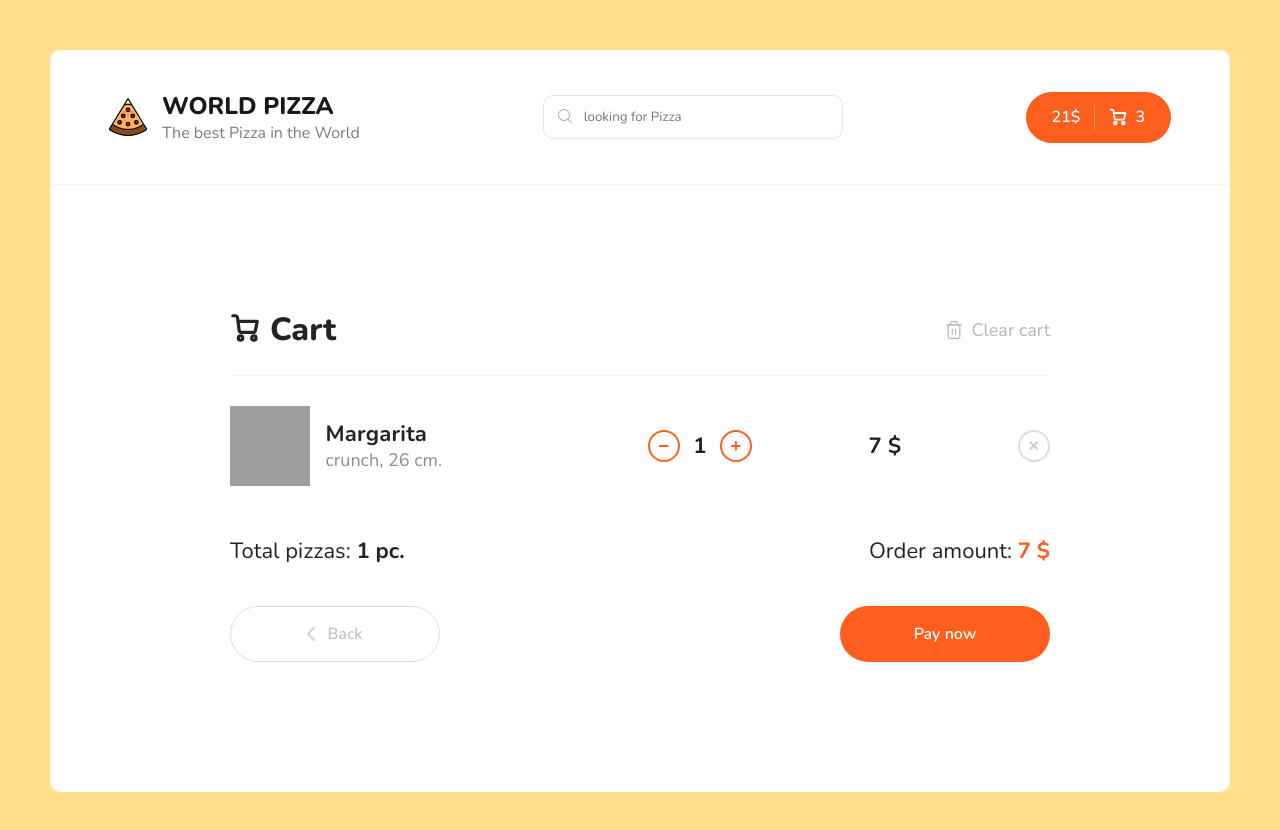
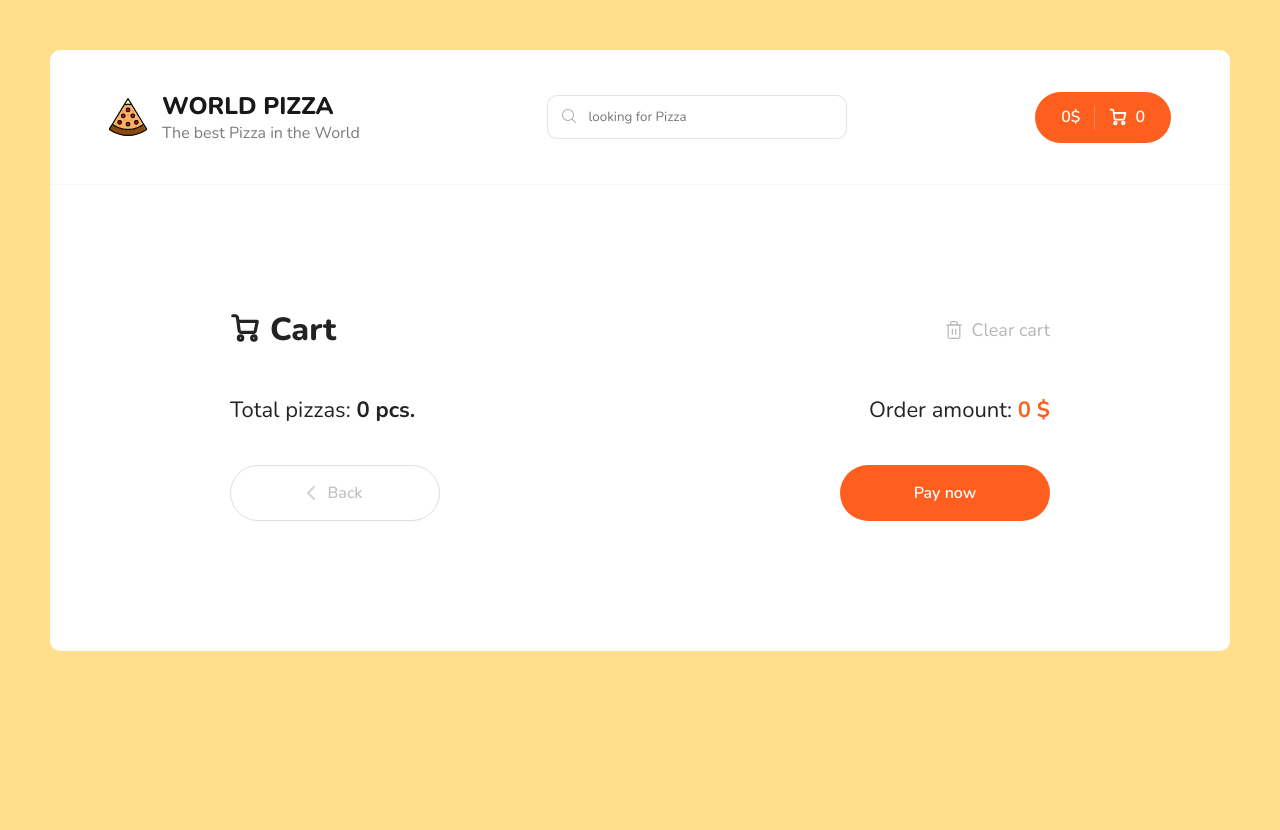
Before and after one commit to jokk3r/World-Pizza, a React (Create React App) app: page /cart in a window 1280 px wide. Shown: the top 830 px of the page. After the commit the page ends 800 px from the top, so only its background shows below. Built offline with nearby package versions, Linux system fonts and the light colour scheme; grey boxes are pictures that could not be loaded.

Commit message:
added shopping cart logic via redux

```diff
--- /dev/null
+++ b/src/components/CartItem/CartItem.js
@@ -0,0 +1,81 @@
+import React from 'react'
+import { useDispatch } from 'react-redux'
+import { addItem, minusItem, removeItem } from '../../redux/slices/cartSlice';
+
+const CartItem = ({id, title, price, type, count, imageUrl}) => {
+
+    const dispatch = useDispatch();
+
+    const onClickPlus = ()=>{
+        dispatch(addItem({
+            id
+        }))
+    }
+
+    const onClickMinus = ()=>{
+        dispatch(
+            minusItem(id)
+        )
+    }
+
+    const onClickRemoveItem = () =>{
+        if(window.confirm('Are you sure you want to remove?')){
+            dispatch(removeItem())
+        }
+    }
+
+  return (
+    <div className="cart__item">
+    <div className="cart__item-img">
+      <img className="pizza-block__image"
+        src={imageUrl}
+        alt="Pizza" />
+    </div>
+    <div className="cart__item-info">
+      <h3>{title}</h3>
+      <p>{type}, 26 cm.</p>
+    </div>
+    <div className="cart__item-count">
+      <button onClick={onClickMinus} disabled=""
+        className="button button--outline button--circle cart__item-count-minus">
+        <svg width="10"
+          height="10"
+          viewBox="0 0 10 10"
+          fill="none"
+          xmlns="http://www.w3.org/2000/svg">
+          <path d="M5.92001 3.84V5.76V8.64C5.92001 9.17016 5.49017 9.6 4.96001 9.6C4.42985 9.6 4.00001 9.17016 4.00001 8.64L4 5.76L4.00001 3.84V0.96C4.00001 0.42984 4.42985 0 4.96001 0C5.49017 0 5.92001 0.42984 5.92001 0.96V3.84Z"
+            fill="#EB5A1E">
+          </path>
+          <path d="M5.75998 5.92001L3.83998 5.92001L0.959977 5.92001C0.429817 5.92001 -2.29533e-05 5.49017 -2.29301e-05 4.96001C-2.2907e-05 4.42985 0.429817 4.00001 0.959977 4.00001L3.83998 4L5.75998 4.00001L8.63998 4.00001C9.17014 4.00001 9.59998 4.42985 9.59998 4.96001C9.59998 5.49017 9.17014 5.92001 8.63998 5.92001L5.75998 5.92001Z"
+            fill="#EB5A1E">
+          </path>
+        </svg>
+      </button>
+      <b>{count}</b>
+      <button onClick={onClickPlus} className="button button--outline button--circle cart__item-count-plus">
+        <svg width="10" height="10" viewBox="0 0 10 10" fill="none" xmlns="http://www.w3.org/2000/svg">
+          <path d="M5.92001 3.84V5.76V8.64C5.92001 9.17016 5.49017 9.6 4.96001 9.6C4.42985 9.6 4.00001 9.17016 4.00001 8.64L4 5.76L4.00001 3.84V0.96C4.00001 0.42984 4.42985 0 4.96001 0C5.49017 0 5.92001 0.42984 5.92001 0.96V3.84Z" fill="#EB5A1E">
+          </path>
+          <path d="M5.75998 5.92001L3.83998 5.92001L0.959977 5.92001C0.429817 5.92001 -2.29533e-05 5.49017 -2.29301e-05 4.96001C-2.2907e-05 4.42985 0.429817 4.00001 0.959977 4.00001L3.83998 4L5.75998 4.00001L8.63998 4.00001C9.17014 4.00001 9.59998 4.42985 9.59998 4.96001C9.59998 5.49017 9.17014 5.92001 8.63998 5.92001L5.75998 5.92001Z" fill="#EB5A1E">
+          </path>
+        </svg>
+      </button>
+    </div>
+    <div className="cart__item-price">
+      <b>{price*count} $</b>
+    </div>
+    <div className="cart__item-remove">
+      <div onClick={onClickRemoveItem} className="button button--outline button--circle">
+        <svg width="10" height="10" viewBox="0 0 10 10" fill="none" xmlns="http://www.w3.org/2000/svg">
+          <path d="M5.92001 3.84V5.76V8.64C5.92001 9.17016 5.49017 9.6 4.96001 9.6C4.42985 9.6 4.00001 9.17016 4.00001 8.64L4 5.76L4.00001 3.84V0.96C4.00001 0.42984 4.42985 0 4.96001 0C5.49017 0 5.92001 0.42984 5.92001 0.96V3.84Z" fill="#EB5A1E">
+          </path>
+          <path d="M5.75998 5.92001L3.83998 5.92001L0.959977 5.92001C0.429817 5.92001 -2.29533e-05 5.49017 -2.29301e-05 4.96001C-2.2907e-05 4.42985 0.429817 4.00001 0.959977 4.00001L3.83998 4L5.75998 4.00001L8.63998 4.00001C9.17014 4.00001 9.59998 4.42985 9.59998 4.96001C9.59998 5.49017 9.17014 5.92001 8.63998 5.92001L5.75998 5.92001Z" fill="#EB5A1E">
+          </path>
+        </svg>
+      </div>
+    </div>
+  </div>
+  )
+}
+
+export default CartItem
--- a/src/components/Header/Header.js
+++ b/src/components/Header/Header.js
@@ -4,8 +4,13 @@ import {
  Link
 } from "react-router-dom";
 import Search from '../Search/Search';
+import { useSelector } from 'react-redux';
 
 function Header(){
+  const items = useSelector(state => state.cart.items )
+  const totalPrice = useSelector(state => state.cart.totalPrice)
+
+  const totalCount = items.reduce((sum, item)=> sum + item.count, 0)
     return(
         <div className="header">
           <div className="container">
@@ -21,7 +26,7 @@ function Header(){
             <Search/>
             <div className="header__cart">
               <Link to="/cart" className="button button--cart">
-                <span>21$</span>
+                <span>{totalPrice}$</span>
                 <div className="button__delimiter"></div>
                 <svg
                   width="18"
@@ -52,7 +57,7 @@ function Header(){
                     strokeLinejoin="round"
                   />
                 </svg>
-                <span>3</span>
+                <span>{totalCount}</span>
               </Link>
             </div>
           </div>
--- a/src/pages/Cart.js
+++ b/src/pages/Cart.js
@@ -1,9 +1,24 @@
 import React from 'react'
+import { useDispatch, useSelector } from 'react-redux';
 import {
   Link
  } from "react-router-dom";
+import CartItem from '../components/CartItem/CartItem';
+import { clearItems } from '../redux/slices/cartSlice';
 
 function Cart() {
+
+  const dispatch = useDispatch();
+  const {items, totalPrice} = useSelector(state => state.cart)
+
+  const totalCount = items.reduce((sum, item)=> sum + item.count, 0)
+
+  const onClickClear = () =>{
+    if(window.confirm('Are you sure you want to remove all pizzas?')){
+        dispatch(clearItems())
+    }
+}
+
   return (
     <div className="container container--cart">
     <div className="cart">
@@ -34,7 +49,7 @@ function Cart() {
             </path>
           </svg>
           Cart</h2>
-        <div className="cart__clear">
+        <div onClick={onClickClear} className="cart__clear">
           <svg width="20"
             height="20"
             viewBox="0 0 20 20"
@@ -69,62 +84,15 @@ function Cart() {
         </div>
       </div>
       <div className="content__items">
-        <div className="cart__item">
-          <div className="cart__item-img">
-            <img className="pizza-block__image"
-              src="https://dodopizza.azureedge.net/static/Img/Products/Pizza/ru-RU/d48003cd-902c-420d-9f28-92d9dc5f73b4.jpg"
-              alt="Pizza" />
-          </div>
-          <div className="cart__item-info">
-            <h3>Margarita</h3>
-            <p>crunch, 26 cm.</p>
-          </div>
-          <div className="cart__item-count">
-            <button disabled=""
-              className="button button--outline button--circle cart__item-count-minus">
-              <svg width="10"
-                height="10"
-                viewBox="0 0 10 10"
-                fill="none"
-                xmlns="http://www.w3.org/2000/svg">
-                <path d="M5.92001 3.84V5.76V8.64C5.92001 9.17016 5.49017 9.6 4.96001 9.6C4.42985 9.6 4.00001 9.17016 4.00001 8.64L4 5.76L4.00001 3.84V0.96C4.00001 0.42984 4.42985 0 4.96001 0C5.49017 0 5.92001 0.42984 5.92001 0.96V3.84Z"
-                  fill="#EB5A1E">
-                </path>
-                <path d="M5.75998 5.92001L3.83998 5.92001L0.959977 5.92001C0.429817 5.92001 -2.29533e-05 5.49017 -2.29301e-05 4.96001C-2.2907e-05 4.42985 0.429817 4.00001 0.959977 4.00001L3.83998 4L5.75998 4.00001L8.63998 4.00001C9.17014 4.00001 9.59998 4.42985 9.59998 4.96001C9.59998 5.49017 9.17014 5.92001 8.63998 5.92001L5.75998 5.92001Z"
-                  fill="#EB5A1E">
-                </path>
-              </svg>
-            </button>
-            <b>1</b>
-            <button className="button button--outline button--circle cart__item-count-plus">
-              <svg width="10" height="10" viewBox="0 0 10 10" fill="none" xmlns="http://www.w3.org/2000/svg">
-                <path d="M5.92001 3.84V5.76V8.64C5.92001 9.17016 5.49017 9.6 4.96001 9.6C4.42985 9.6 4.00001 9.17016 4.00001 8.64L4 5.76L4.00001 3.84V0.96C4.00001 0.42984 4.42985 0 4.96001 0C5.49017 0 5.92001 0.42984 5.92001 0.96V3.84Z" fill="#EB5A1E">
-                </path>
-                <path d="M5.75998 5.92001L3.83998 5.92001L0.959977 5.92001C0.429817 5.92001 -2.29533e-05 5.49017 -2.29301e-05 4.96001C-2.2907e-05 4.42985 0.429817 4.00001 0.959977 4.00001L3.83998 4L5.75998 4.00001L8.63998 4.00001C9.17014 4.00001 9.59998 4.42985 9.59998 4.96001C9.59998 5.49017 9.17014 5.92001 8.63998 5.92001L5.75998 5.92001Z" fill="#EB5A1E">
-                </path>
-              </svg>
-            </button>
-          </div>
-          <div className="cart__item-price">
-            <b>7 $</b>
-          </div>
-          <div className="cart__item-remove">
-            <div className="button button--outline button--circle">
-              <svg width="10" height="10" viewBox="0 0 10 10" fill="none" xmlns="http://www.w3.org/2000/svg">
-                <path d="M5.92001 3.84V5.76V8.64C5.92001 9.17016 5.49017 9.6 4.96001 9.6C4.42985 9.6 4.00001 9.17016 4.00001 8.64L4 5.76L4.00001 3.84V0.96C4.00001 0.42984 4.42985 0 4.96001 0C5.49017 0 5.92001 0.42984 5.92001 0.96V3.84Z" fill="#EB5A1E">
-                </path>
-                <path d="M5.75998 5.92001L3.83998 5.92001L0.959977 5.92001C0.429817 5.92001 -2.29533e-05 5.49017 -2.29301e-05 4.96001C-2.2907e-05 4.42985 0.429817 4.00001 0.959977 4.00001L3.83998 4L5.75998 4.00001L8.63998 4.00001C9.17014 4.00001 9.59998 4.42985 9.59998 4.96001C9.59998 5.49017 9.17014 5.92001 8.63998 5.92001L5.75998 5.92001Z" fill="#EB5A1E">
-                </path>
-              </svg>
-            </div>
-          </div>
-        </div>
+       {
+        items.map(item => <CartItem key={item.id} {...item}/>)
+       }
       </div>
       <div className="cart__bottom">
         <div className="cart__bottom-details">
-          <span> Total pizzas: <b>1 pc.</b>
+          <span> Total pizzas: <b>{totalCount} pcs.</b>
           </span>
-          <span> Order amount: <b>7 $</b> </span>
+          <span> Order amount: <b>{totalPrice} $</b> </span>
         </div>
         <div className="cart__bottom-buttons">
           <Link className="button button--outline button--add go-back-btn" to="/">
--- /dev/null
+++ b/src/redux/slices/cartSlice.js
@@ -0,0 +1,47 @@
+import { createSlice } from '@reduxjs/toolkit'
+
+const initialState = {
+  totalPrice: 0,
+
+  items:[]
+}
+
+export const cartSlice = createSlice({
+  name: 'cart',
+  initialState,
+  reducers: {
+
+    addItem(state, action){
+      const findItem = state.items.find(obj => obj.id === action.payload.id)
+      if(findItem){
+        findItem.count++
+      }else{
+        state.items.push({
+          ...action.payload,
+          count:1,
+        })
+      }
+      state.totalPrice = state.items.reduce((sum, obj)=>{
+        return (obj.price * obj.count) + sum
+      }, 0)
+    },
+    minusItem(state,action){
+      const findItem = state.items.find(obj => obj.id === action.payload)
+      if(findItem){
+        findItem.count--
+      }
+    },
+   removeItem(state, action){
+    state.items = state.items.filter((obj)=> obj.id === action.payload)
+   },
+   clearItems(state){
+    state.items = [];
+    state.totalPrice = 0;
+   }
+  },
+})
+
+
+export const { addItem, removeItem, clearItems, minusItem} = cartSlice.actions
+
+export default cartSlice.reducer
--- a/src/redux/store.js
+++ b/src/redux/store.js
@@ -1,8 +1,10 @@
 import { configureStore } from '@reduxjs/toolkit'
 import filter from './slices/filterSlice'
+import cart from './slices/cartSlice'
 
 export const store = configureStore({
   reducer: {
    filter,
+   cart,
   },
 })
```
Also changed, not shown: src/components/PizzaBlock/PizzaBlock.js (+21 -4 lines).
